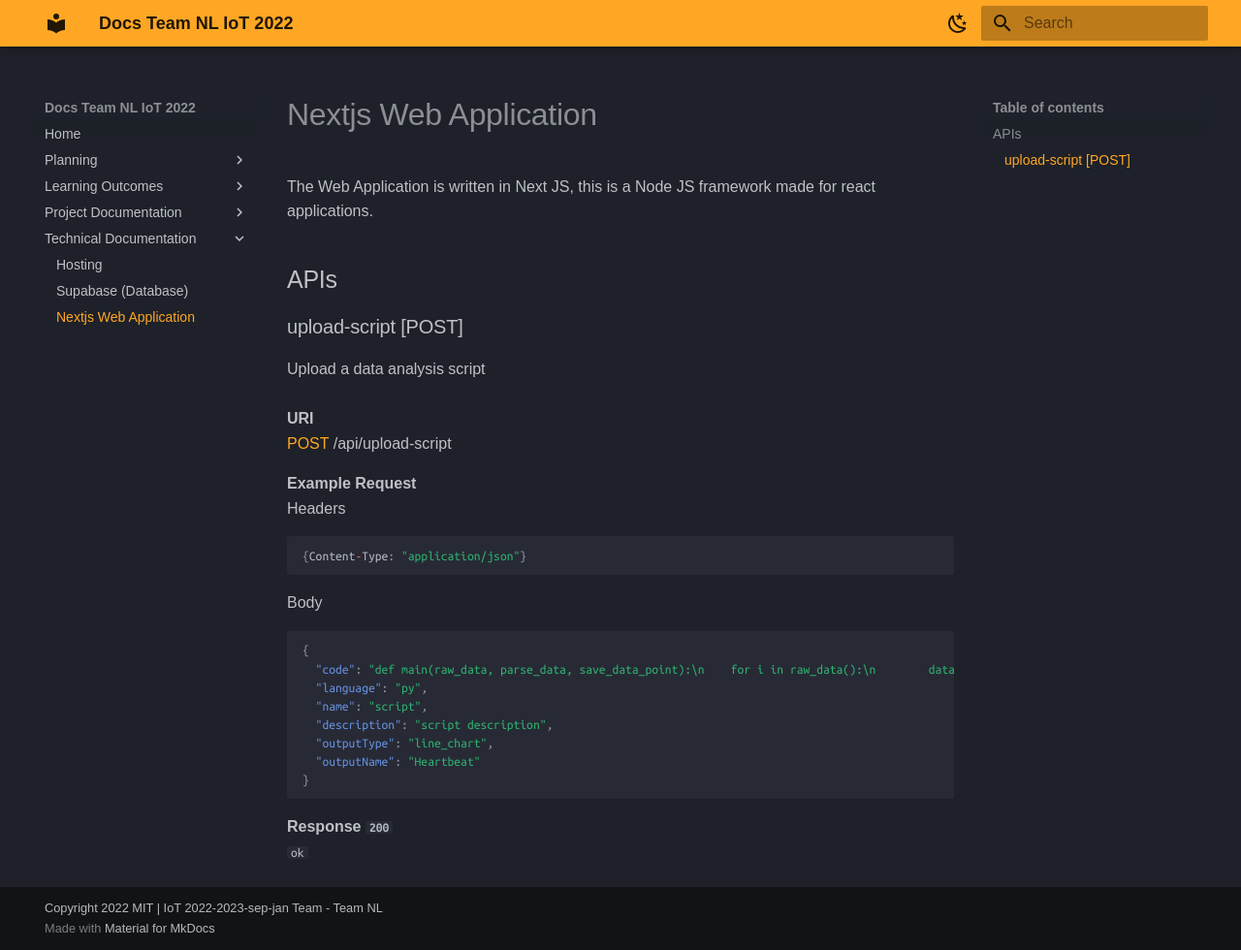
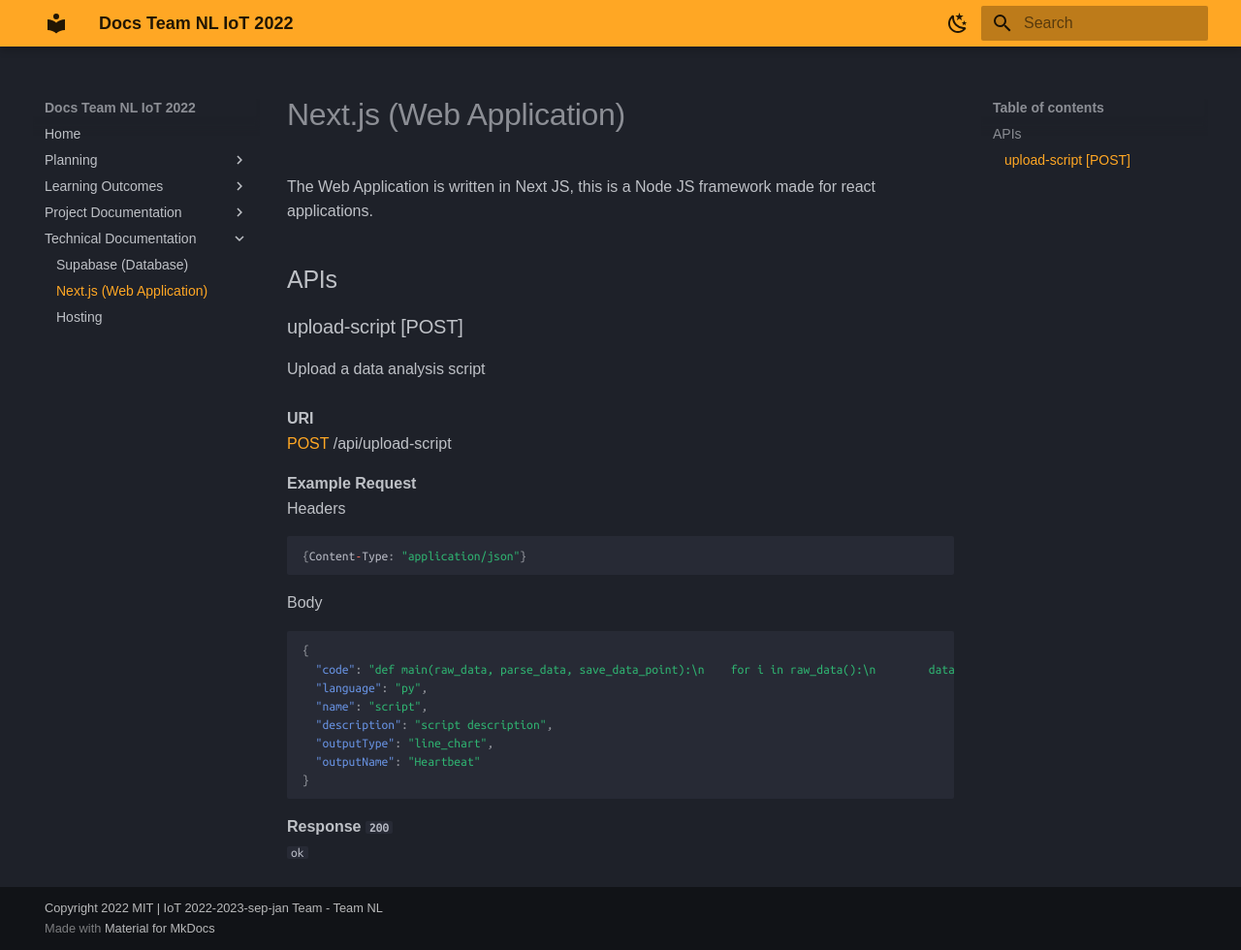
Before and after one commit to serg-and/team-nl-iot-2022, an MkDocs documentation site: the page built from docs/nextjs.md, in a window 1280 px wide and 980 px high. Shown: the whole window at 97% size. Built offline with MkDocs 1.6.1 and Material for MkDocs 9.7.7, drawn with Linux system fonts in a browser that asks for light colours; some web fonts are replaced.

Commit message:
rename technical documentation

```diff
--- a/docs/Nextjs-Web-Application.md
+++ b/docs/nextjs.md
@@ -1,4 +1,4 @@
-# Nextjs Web Application
+# Next.js (Web Application)
 The Web Application is written in Next JS, this is a Node JS framework made for react applications.
 
 ## APIs
--- a/mkdocs.yml
+++ b/mkdocs.yml
@@ -45,9 +45,9 @@
     - Project Documentation:
       - 'Samenwerkingscontract.md'
     - Technical Documentation:
+      - 'supabase.md'
+      - 'nextjs.md'
       - 'hosting.md'
-      - 'supabase.md'
-      - 'Nextjs-Web-Application.md'
 plugins:
   - search
   - git-revision-date-localized:
```
